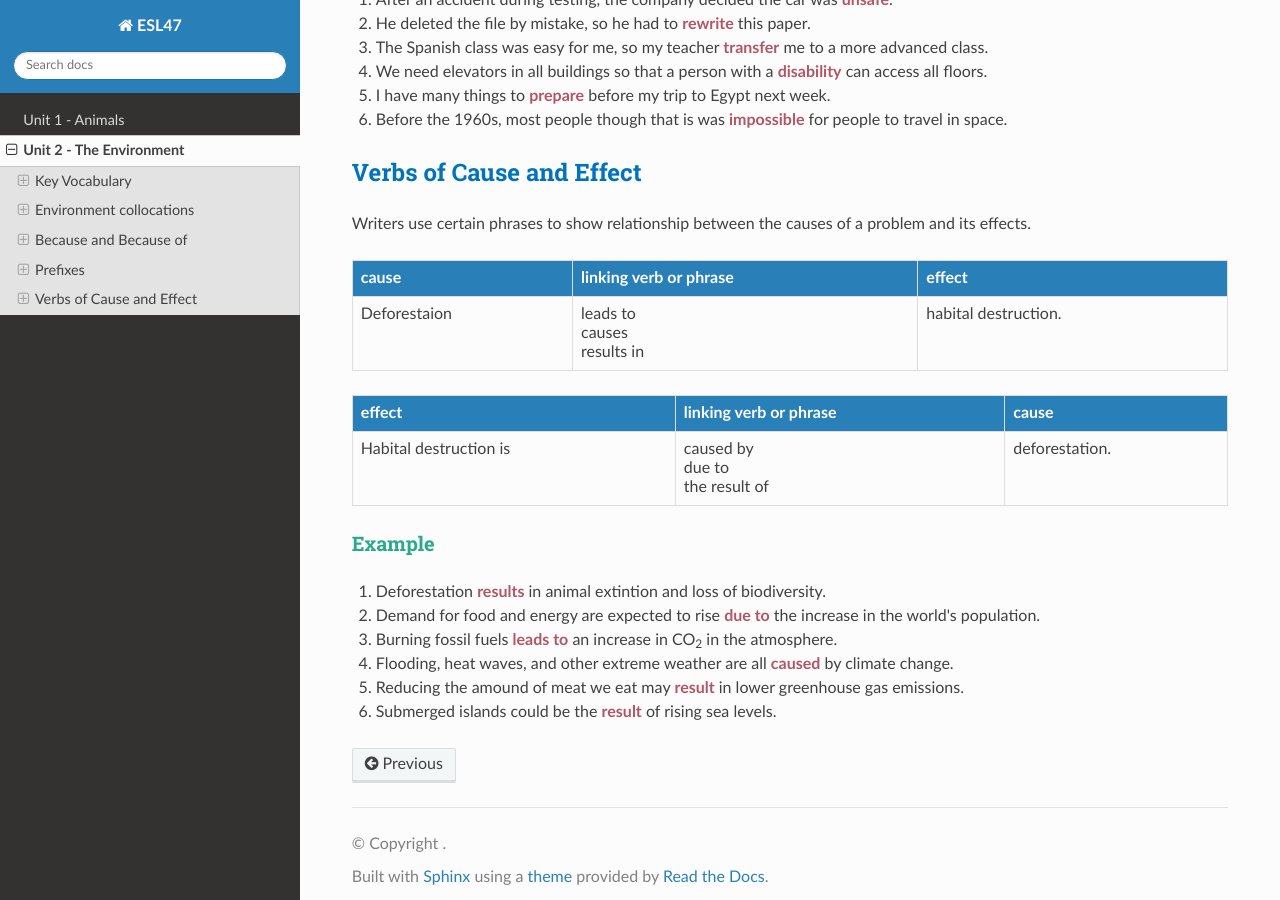
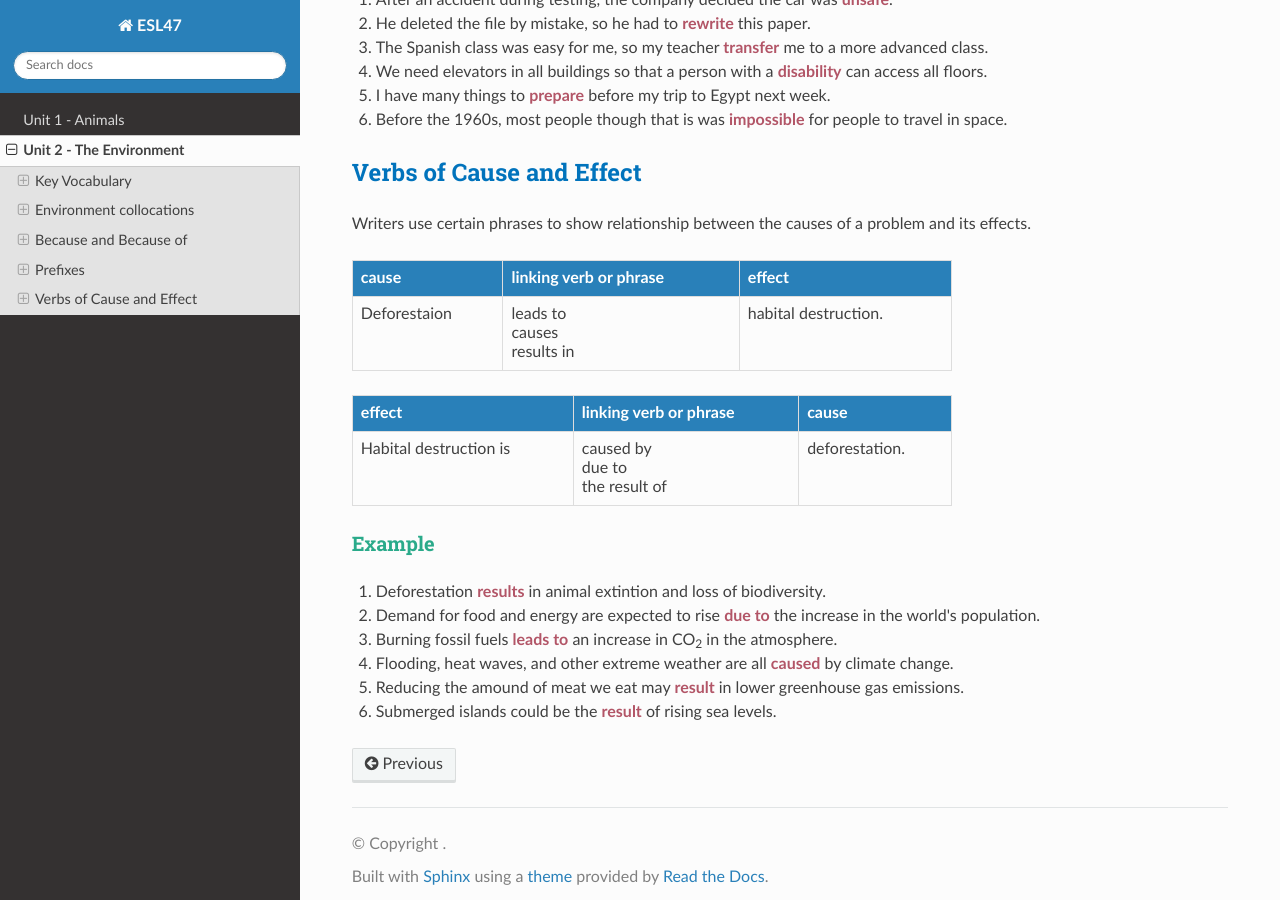
Before and after one commit to vpa24/ESL-47---Intermediate-Low-Integrated-Reading-Writing, a Sphinx documentation site: the page built from docs/source/unit2.md, in a window 1280 px wide and 900 px high, scrolled down 4458 px. Built offline with Sphinx 7.4.7 and the Read the Docs theme 2.0.0, drawn with Linux system fonts in a browser that asks for light colours.

Commit message:
adding max width for tables

```diff
--- a/docs/source/unit2.md
+++ b/docs/source/unit2.md
@@ -226,7 +226,7 @@ Use **because** in a clause with _subject and verb_. Use **because of** _before
 
 Writers use certain phrases to show relationship between the causes of a problem and its effects.
 
-<table>
+<table style="max-width:600px">
 	<tr>
 		<th>cause</th>
 		<th>linking verb or phrase</th>
@@ -238,7 +238,7 @@ Writers use certain phrases to show relationship between the causes of a problem
 		<td>habital destruction.</td>
 	</tr>
 </table>
-<table>
+<table style="max-width:600px">
 	<tr>
 		<th>effect</th>
 		<th>linking verb or phrase</th>
```
